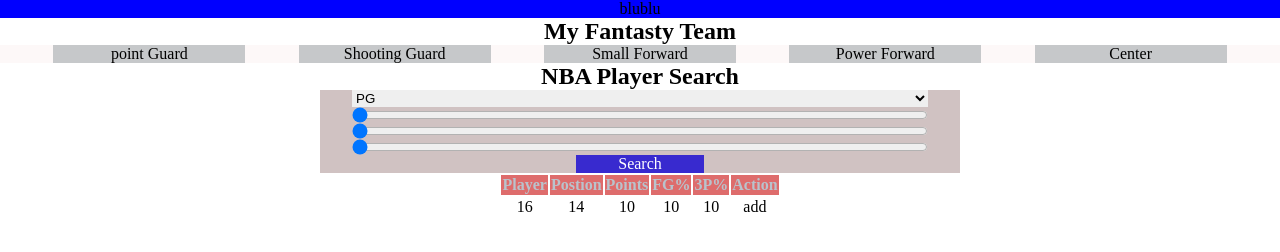
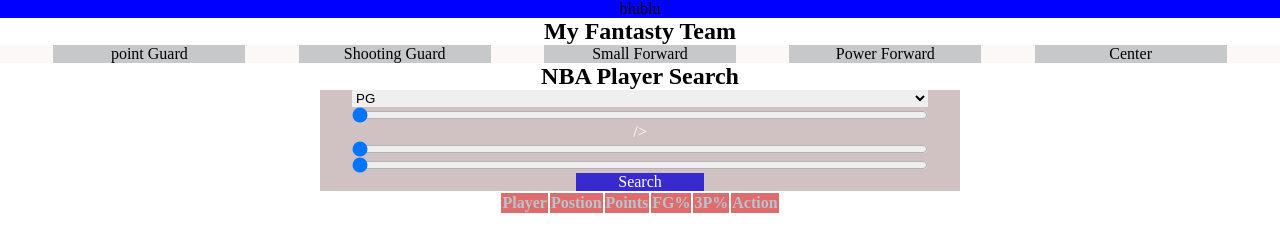
Before and after one commit to roeeLitman/Plaier, a plain HTML site: page index.html in a window 1280 px wide. Drawn offline with Linux system fonts and the light colour scheme.

Commit message:
מחיקת טסטים

```diff
--- a/index.html
+++ b/index.html
@@ -38,7 +38,7 @@
             <option value="PF">PF</option>
             <option value="C">C</option>
           </select>
-          <input class="input-points" value="0" type="range" min="0" />
+          <input id="input-points" class="input-points" value="0" type="range" min="0"> />
           <input class="input-FG" value="0" type="range" min="0" max="100" />
           <input class="input-3P" value="0" type="range" min="0" max="100" />
           <p class="cerch-player">Search</p>
@@ -53,12 +53,6 @@
               <th>Action</th>
             </tr>
             <tr class="delet-row">
-              <td>16</td>
-              <td>14</td>
-              <td>10</td>
-              <td>10</td>
-              <td>10</td>
-              <td><p>add</p></td>
             </tr>
           </table>
       </div>
```
